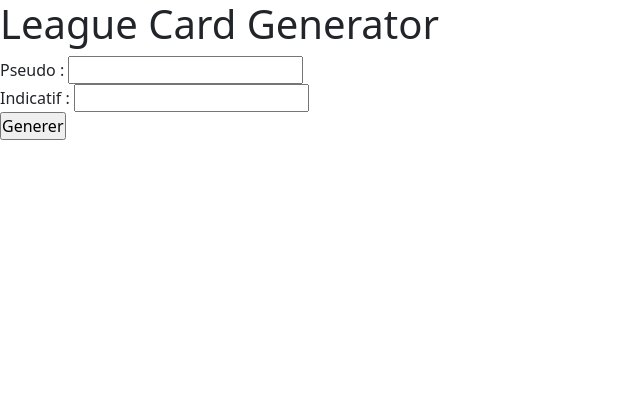
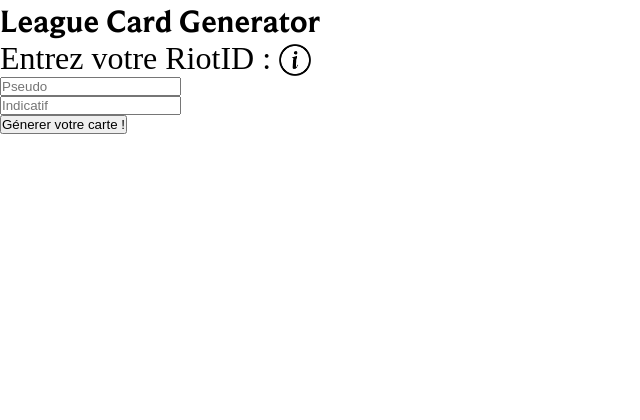
Before and after one commit to coulontitouan/League-Card-Generator, a Flask app: page / in a window 1280 px wide. Shown: the top 420 px of the page, without its empty margins (0-640 px from the left). Run offline with Flask 3, Linux system fonts and the light colour scheme; some libraries are stand-ins or nearby versions.

Commit message:
form page accueil

```diff
--- a/LCG/static/base.css
+++ b/LCG/static/base.css
@@ -26,3 +26,10 @@ ul {
     right: 5%;
     bottom: 5%;
 }
+@font-face {
+    font-family: "BeaufortBold";
+    src: url(fonts/BeaufortForLoL-TTF/BeaufortforLOL-Bold.ttf) format("truetype");
+}
+h1{
+    font-family: "BeaufortBold";
+}
--- /dev/null
+++ b/LCG/static/home.css
@@ -0,0 +1,26 @@
+.titre{
+    font-size: xx-large;
+}
+.titre img, .hoverable{
+    height: 1em;
+}
+.hoverable {
+    display: inline-block;
+    position: relative;
+    width: fit-content;
+    vertical-align: sub;
+  }
+
+  .hoverable>.hoverable__tooltip {
+    display: none;
+  }
+
+  .hoverable:hover>.hoverable__tooltip {
+    display: inline;
+    position: absolute;
+    top: 1em;
+    left: 1em;
+    background: #888;
+    border: 1px solid black;
+    height: 10em;
+  }
--- a/LCG/templates/base.html
+++ b/LCG/templates/base.html
@@ -8,12 +8,7 @@
     <meta name="viewport" content="width=device-width, initial-scale=1, shrink-to-fit=no">
     <link rel="icon" href="{{ url_for('static', filename='images/favicon.png')}}"/>
     {% block styles %}
-    <!-- Bootstrap CSS -->
-    {{ bootstrap.load_css() }}
-    <!-- Custom styles -->
     <link rel="stylesheet" href="{{ url_for('static', filename='base.css')}}">
-    <link rel="stylesheet" href="https://use.fontawesome.com/releases/v5.3.1/css/all.css"
-        integrity="sha384-mzrmE5qonljUremFsqc01SB46JvROS7bZs3IO2EmfFsd15uHvIt+Y8vEf7N7fWAU" crossorigin="anonymous">
     {% endblock %}
 
     <title id="titre">LCG | Accueil</title>
--- a/LCG/templates/home.html
+++ b/LCG/templates/home.html
@@ -5,18 +5,29 @@
 {% endblock %}
 {% block content %}
 <h1>League Card Generator</h1>
-<form action="" method="get" class="form-example">
-    <div class="form-example">
-      <label for="name">Pseudo :</label>
-      <input type="text" name="pseudo" id="pseudo" maxlength="16" required />
-    </div>
-    <div class="form-example">
-      <label for="tag">Indicatif :</label>
-      <input type="text" name="tag" id="tag" maxlength="5" required />
-    </div>
-    <div class="form-example">
-      <input type="submit" value="Generer" />
-    </div>
-  </form>
+  <div class="riotform">
+    <form action="{{ url_for('home') }}" method="post">
+      <label class = "titre" aria-hidden="true">
+        Entrez votre RiotID :
+        <div class="hoverable">
+          <img class="hoverable__main" src={{ url_for('static', filename='images/i.png')}} alt="info">
+          <img class="hoverable__tooltip" src={{ url_for('static', filename='images/help.png')}} alt="help">
+        </div>
+      </label>
+      {{ form.hidden_tag() }}
+      <div class="form-group">
+        <div class="formconnexion">
+            {{ form.pseudo(class_="form-control1", placeholder ="Pseudo")}}
+        </div>
+      </div>
+      <div class="form-group">
+        <div class="formconnexion">
+            {{ form.tag(class_="form-control1", placeholder ="Indicatif")}}
+        </div>
+      </div>
+
+      <button class="buttonSign">Génerer votre carte !</button>
+    </form>
+  </div>
 
 {% endblock %}
--- a/LCG/views.py
+++ b/LCG/views.py
@@ -16,7 +16,7 @@ import requests
 from io import BytesIO
 from flask import request, jsonify
 import os, signal
-riot_key = "RGAPI-604ac389-4dd6-4826-874e-624da22391fc"
+riot_key = "a"
 rang_trad = {
     "UNRANKED": "Non classé",
     "IRON": "Fer",
@@ -31,14 +31,33 @@ rang_trad = {
     "CHALLENGER": "Challenger"
 }
 
-@app.route("/")
+class RiotForm(FlaskForm):
+    pseudo=StringField('pseudo',validators=[DataRequired()])
+    tag=StringField('tag',validators=[DataRequired()])
+    next = HiddenField()
+
+    def est_valide(self):
+        player = requests.get(f"https://europe.api.riotgames.com/riot/account/v1/accounts/by-riot-id/{self.pseudo.data}/{self.tag.data}?api_key={riot_key}").json()
+        print(player)
+        return player.get("puuid","") != ""
+
+@app.route("/", methods=("GET", "POST"))
 def home():
+    f = RiotForm()
+    if not f.is_submitted():
+        f.next.data = request.args.get("next")
+    if f.validate_on_submit():
+        valide = f.est_valide()
+        if valide:
+            print(f)
+            return redirect(url_for("cree_image",name=f.pseudo.data,tag=f.tag.data))
     return render_template(
-        "home.html"
+        "home.html",
+        form=f
     )
 
 @app.route('/image/<name>/<tag>.png')
-def serve_user_image(name,tag):
+def cree_image(name,tag):
     print(name,tag)
     player,profil,challenges = get_data(name,tag)
 
```
Also changed, not shown: LCG/static/images/help.png (added), LCG/static/images/i.png (added), LCG/static/league/darkyoshi#1811.png.
